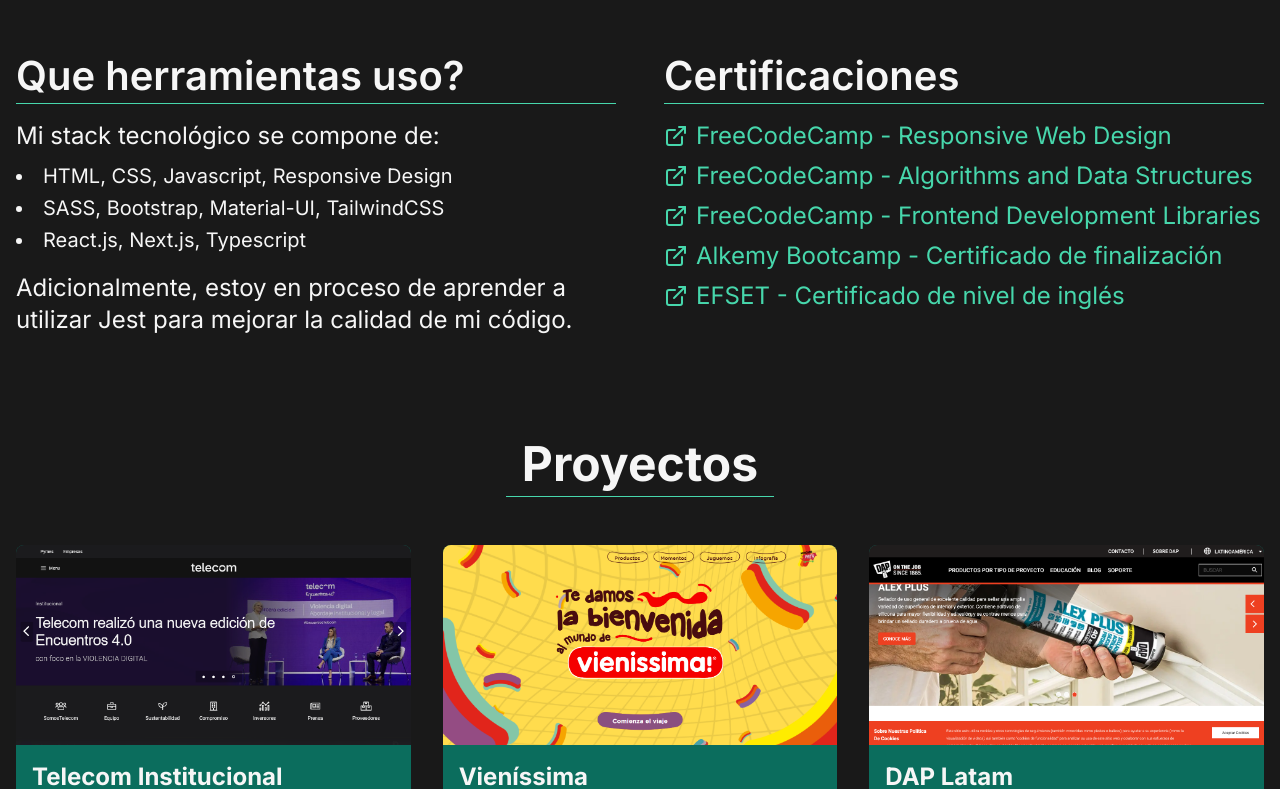
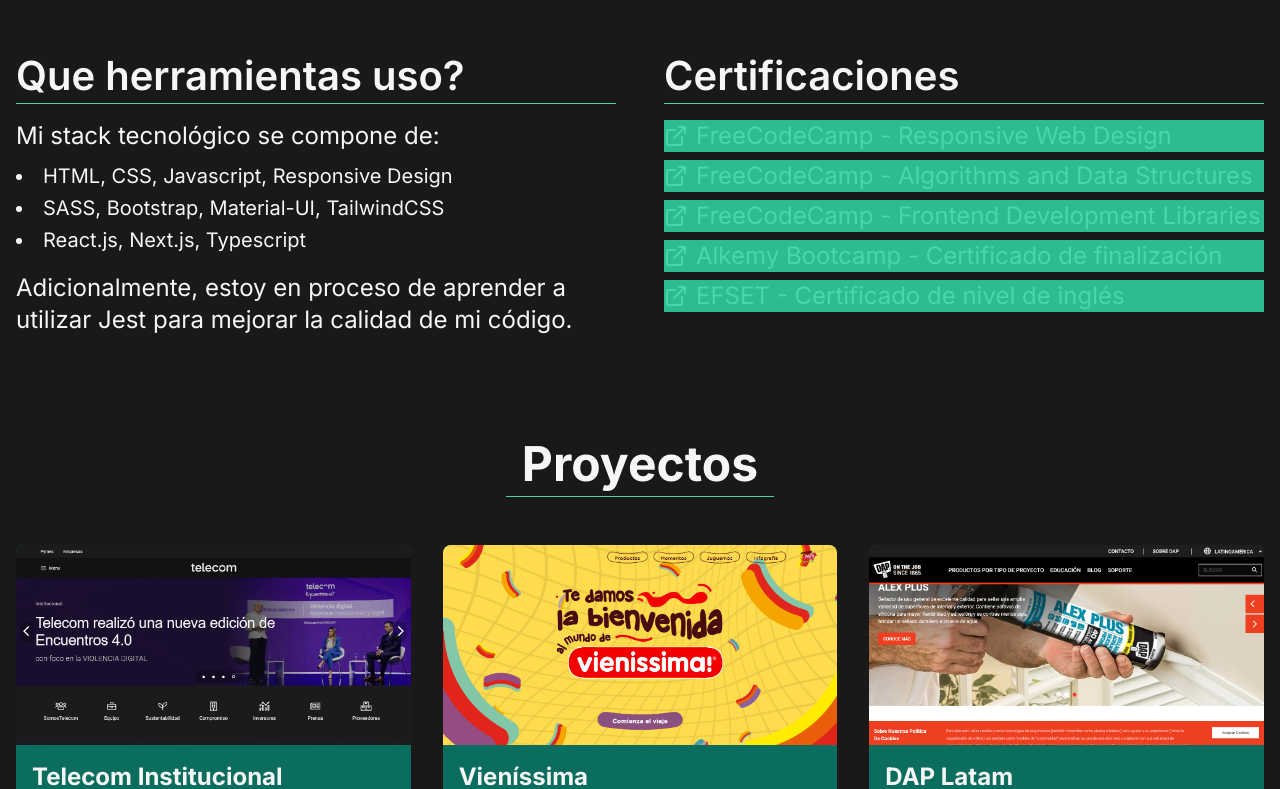
Before and after one commit to maple146/portfolio, a Next.js app: page / in a window 1280 px wide. Shown: the part 1031-1820 px from the top of the page. Built offline with nearby package versions, Linux system fonts and the light colour scheme.

Commit message:
Add fontSize variant to CustomLink using class variance authority

```diff
--- a/src/components/card.tsx
+++ b/src/components/card.tsx
@@ -47,12 +47,13 @@
             linksArray && (
               <div className="mt-2">
                 <ul className="list-disc list-inside">
-                  {linksArray?.map((link, index) => (
+                  {/* Quitar el any mas adelante */}
+                  {linksArray?.map((link: any) => (
                     <CustomLink
                       key={link.text}
                       url={link.url}
                       text={link.text}
-                      size="sm"
+                      fontSize="sm"
                     />
                   ))}
                 </ul>
--- a/src/components/custom-link.tsx
+++ b/src/components/custom-link.tsx
@@ -1,23 +1,55 @@
 import { ExternalLinkIcon } from "lucide-react";
 import Link from "next/link";
+import { cva } from "class-variance-authority";
 
-export interface CustomLinkTypes {
+type fontSize = "sm" | "default";
+
+type LinkVariantsProps = {
+  fontSize?: fontSize;
+}
+
+type LinkProps = LinkVariantsProps & {
   url: string;
   text: string;
-  size: string;
+  customClassNames?: string;
+  [key: string]: any;
 }
 
-const CustomLink = ({ url, text, size }: CustomLinkTypes) => {
+type LinkVariantsFunction = (props: LinkVariantsProps) => string;
+
+const LinkVariants: LinkVariantsFunction = cva(
+  "text-main-100 flex items-center hover:underline",
+  {
+    variants: {
+      fontSize: {
+        sm:
+          "text-sm",
+        default:
+          "text-base lg:text-lg bg-main-500",
+      },
+    },
+
+    defaultVariants: {
+      fontSize: "default",
+    },
+  }
+);
+
+export default function CustomLink({
+  url,
+  text,
+  fontSize,
+  customClassNames = "",
+  ...props
+}: LinkProps): JSX.Element {
   return (
-    <Link href={url} rel="noopener noreferrer" target="_blank" className="text-main-100 flex items-center hover:underline">
+    <Link href={url} rel="noopener noreferrer" target="_blank" className={`${LinkVariants({ fontSize })} ${customClassNames}`} {...props}>
       <ExternalLinkIcon />
       <p
-        className={`${size === "sm" ? "text-sm" : "text-base lg:text-lg"} ml-2`}
+        className={`ml-2`}
       >
         {text}
       </p>
     </Link>
-  );
-};
-
-export default CustomLink;
+  )
+}
```
